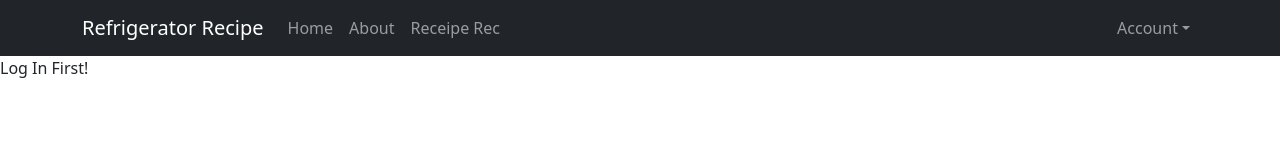
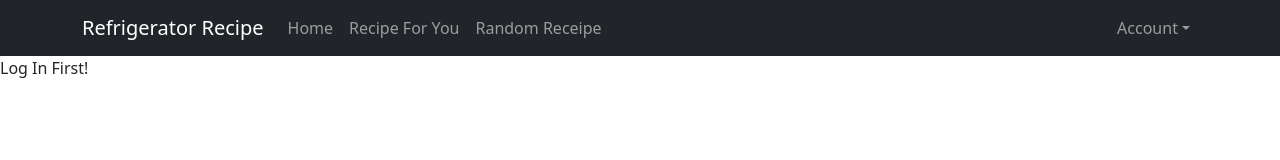
Before and after one commit to JavenW/CCRR_FrontEnd, a React (Create React App) app in the folder frontend/: page /unauth in a window 1280 px wide. Shown: the top 160 px of the page. Built offline with nearby package versions, Linux system fonts and the light colour scheme.

Commit message:
change frontend

```diff
--- a/frontend/src/components/Navigation.jsx
+++ b/frontend/src/components/Navigation.jsx
@@ -21,10 +21,10 @@ function Navigation(props) {
               <Nav.Link>Home</Nav.Link>
             </LinkContainer>
             <LinkContainer to="/recipe" activeClassName="active">
-              <Nav.Link>About</Nav.Link>
+              <Nav.Link>Recipe For You</Nav.Link>
             </LinkContainer>
             <LinkContainer to="/randomreceipe" activeClassName="active">
-              <Nav.Link>Receipe Rec</Nav.Link>
+              <Nav.Link>Random Receipe</Nav.Link>
             </LinkContainer>
 
           </Nav>
--- a/frontend/src/pages/Recipe.jsx
+++ b/frontend/src/pages/Recipe.jsx
@@ -7,11 +7,12 @@ import ListGroup from 'react-bootstrap/ListGroup';
 function Receipe() {
 
     const [recipes, setRecipes] = useState(null);
+    let user = JSON.parse(sessionStorage.getItem('userObject'))
 
     function getData() {
       axios({
         method: "GET",
-        url:"http://127.0.0.1:5000/getrecipe/<email>",
+        url:"http://127.0.0.1:5000/getrecipe/"+user.email,
       })
       .then((response) => {
         console.log(response.data)
```
